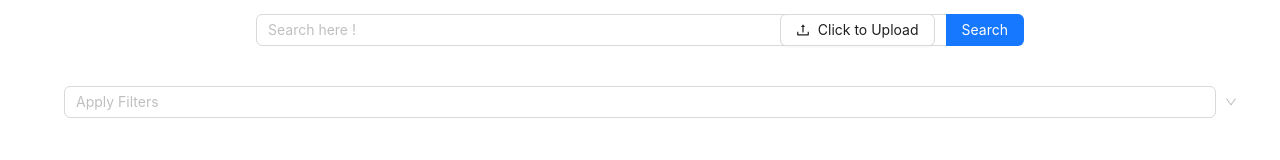
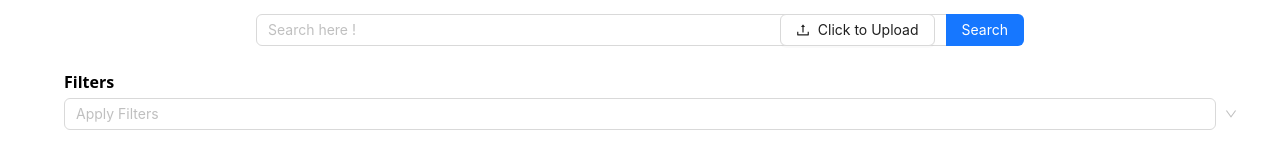
Before and after one commit to abhisheksaxena1998/machine-minds-client, a React (Vite) app: page / in a window 1280 px wide. Shown: the part 162-322 px from the top of the page. Built offline with nearby package versions, Linux system fonts and the light colour scheme.

Commit message:
added filters

```diff
--- a/src/App.jsx
+++ b/src/App.jsx
@@ -24,10 +24,13 @@ function App() {
         setSuggestedCategory={setSuggestedCategory}
       />
       {showFilters && (
-        <Filters
-          allCategories={allCategories}
-          setSuggestedCategories={setSuggestedCategories}
-        />
+        <>
+          <div className="text-left ml-8 font-semibold -mb-7 mt-4">Filters</div>
+          <Filters
+            allCategories={allCategories}
+            setSuggestedCategories={setSuggestedCategories}
+          />
+        </>
       )}
       <Products
         suggestedCategory={suggestedCategory}
```
